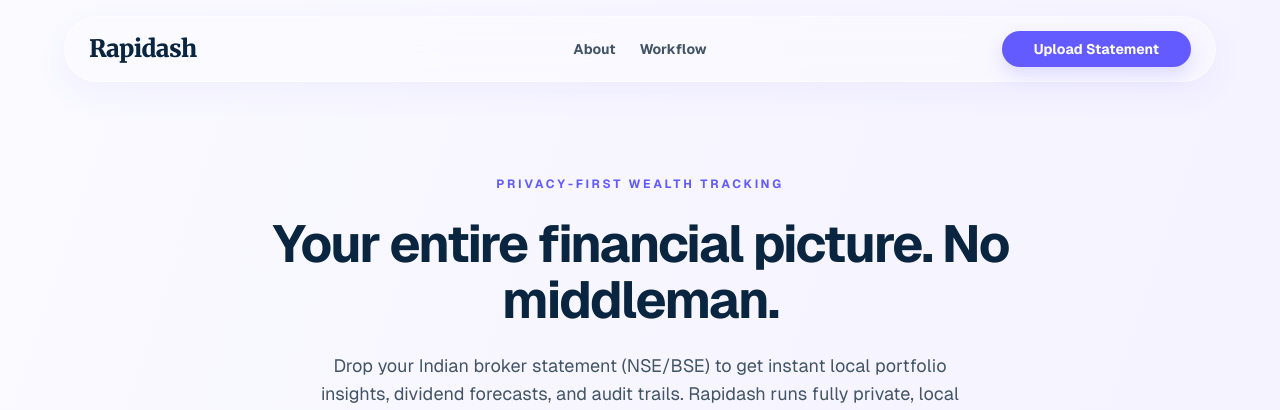
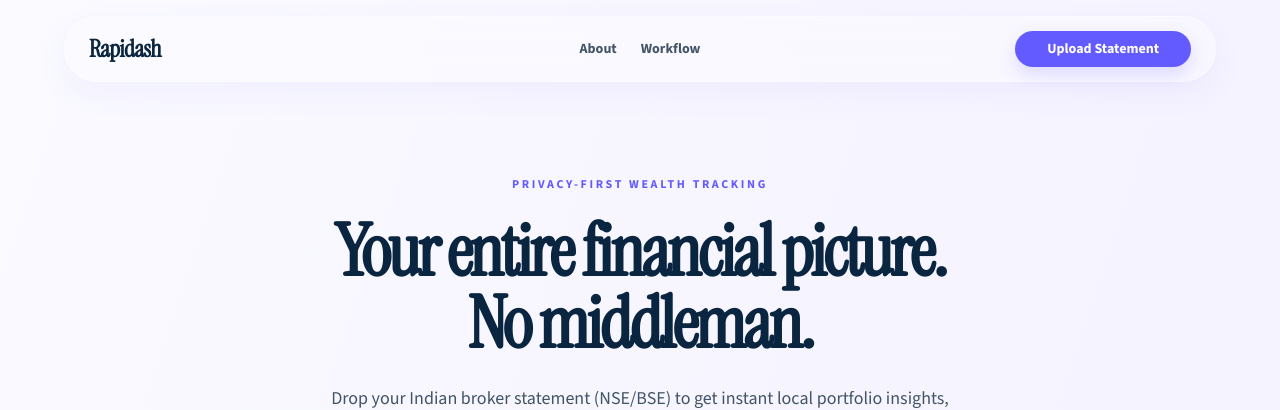
Before and after one commit to suprith41/rapidash, a Next.js app: page / in a window 1280 px wide. Shown: the top 410 px of the page. Built offline with nearby package versions, Linux system fonts and the light colour scheme; no server answers.

Commit message:
frontend dev

```diff
--- a/app/globals.css
+++ b/app/globals.css
@@ -26,7 +26,16 @@
     min-height: 100vh;
     color: var(--text-primary);
     background: linear-gradient(135deg, #fafaff 0%, #f5f3ff 50%, #eef2ff 100%);
-    font-family: var(--font-geist-sans), Inter, sans-serif;
+    font-family: var(--font-source-sans), "Source Sans 3", sans-serif;
+  }
+
+  h1,
+  h2,
+  h3,
+  h4,
+  h5,
+  h6 {
+    font-family: var(--font-instrument-serif), "Instrument Serif", serif;
   }
 }
 
--- a/app/layout.tsx
+++ b/app/layout.tsx
@@ -1,18 +1,20 @@
 import type { Metadata } from "next";
-import localFont from "next/font/local";
+import { Instrument_Serif, Source_Sans_3 } from "next/font/google";
 import ErrorBoundary from "@/components/ErrorBoundary";
 import { SessionProvider } from "@/contexts/SessionContext";
 import "./globals.css";
 
-const geistSans = localFont({
-  src: "./fonts/GeistVF.woff",
-  variable: "--font-geist-sans",
-  weight: "100 900",
+const instrumentSerif = Instrument_Serif({
+  variable: "--font-instrument-serif",
+  subsets: ["latin"],
+  display: "swap",
+  weight: "400",
 });
-const geistMono = localFont({
-  src: "./fonts/GeistMonoVF.woff",
-  variable: "--font-geist-mono",
-  weight: "100 900",
+const sourceSans = Source_Sans_3({
+  variable: "--font-source-sans",
+  subsets: ["latin"],
+  display: "swap",
+  weight: ["400", "600", "700"],
 });
 
 export const metadata: Metadata = {
@@ -28,7 +30,7 @@ export default function RootLayout({
   return (
     <html lang="en">
       <body
-        className={`${geistSans.variable} ${geistMono.variable} min-h-screen bg-background font-sans text-foreground antialiased`}
+        className={`${instrumentSerif.variable} ${sourceSans.variable} min-h-screen bg-background font-sans text-foreground antialiased`}
       >
         <SessionProvider>
           <ErrorBoundary>{children}</ErrorBoundary>
--- a/app/page.tsx
+++ b/app/page.tsx
@@ -243,8 +243,9 @@ export default function Home() {
             variants={sectionVariants}
           >
             <SectionLabel>Privacy-first wealth tracking</SectionLabel>
-            <h1 className="mx-auto mt-6 max-w-4xl text-4xl font-bold leading-[1.08] tracking-[-0.04em] text-[#0a2540] sm:text-[52px]">
-              Your entire financial picture. No middleman.
+            <h1 className="mx-auto mt-6 max-w-5xl text-5xl font-bold leading-[0.98] tracking-[-0.04em] text-[#0a2540] sm:text-6xl lg:text-7xl">
+              <span className="block">Your entire financial picture.</span>
+              <span className="block">No middleman.</span>
             </h1>
             <p className="mx-auto mt-6 max-w-2xl text-base leading-7 text-[#425466] sm:text-lg">
               Drop your Indian broker statement (NSE/BSE) to get instant local portfolio insights,
--- a/components/LandingNavigation.tsx
+++ b/components/LandingNavigation.tsx
@@ -1,13 +1,6 @@
 "use client";
 
 import { motion } from "framer-motion";
-import { Merriweather } from "next/font/google";
-
-const merriweather = Merriweather({
-  weight: ["400", "700", "900"],
-  subsets: ["latin"],
-  display: "swap",
-});
 
 type LandingNavigationProps = {
   onUploadClick: () => void;
@@ -35,7 +28,7 @@ export default function LandingNavigation({
           {/* Left: Branding */}
           <div className="flex flex-1 justify-start">
             <button
-              className={`${merriweather.className} text-2xl font-black tracking-tight text-[#0a2540] hover:opacity-85 transition`}
+              className="font-serif text-2xl font-black tracking-tight text-[#0a2540] hover:opacity-85 transition"
               onClick={() => onSectionClick("top")}
               type="button"
             >
--- a/tailwind.config.js
+++ b/tailwind.config.js
@@ -27,7 +27,8 @@ module.exports = {
         "accent-gradient": "var(--accent-gradient)",
       },
       fontFamily: {
-        sans: ["var(--font-geist-sans)", "Inter", "sans-serif"],
+        sans: ["var(--font-source-sans)", '"Source Sans 3"', "sans-serif"],
+        serif: ["var(--font-instrument-serif)", '"Instrument Serif"', "serif"],
       },
       borderRadius: {
         lg: "var(--radius)",
```
